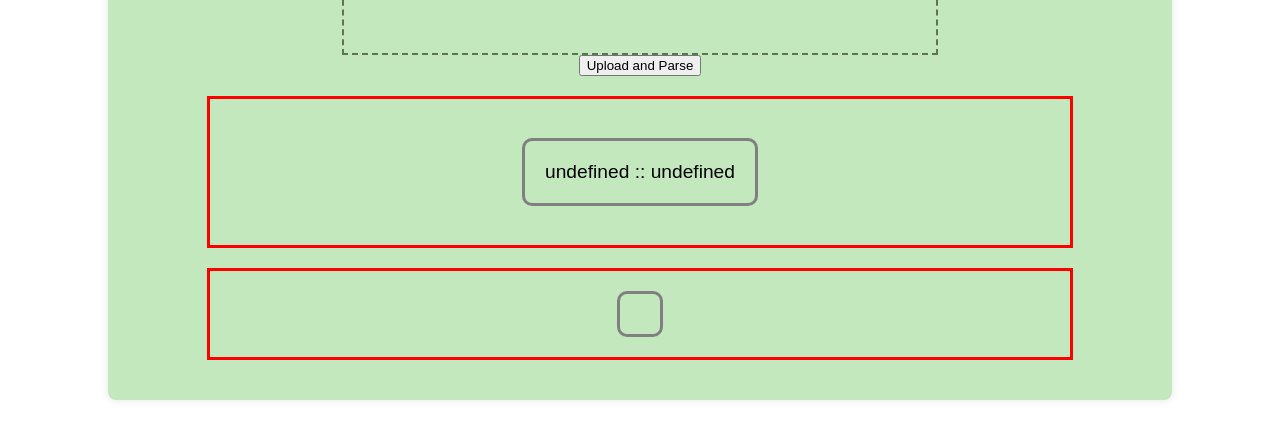
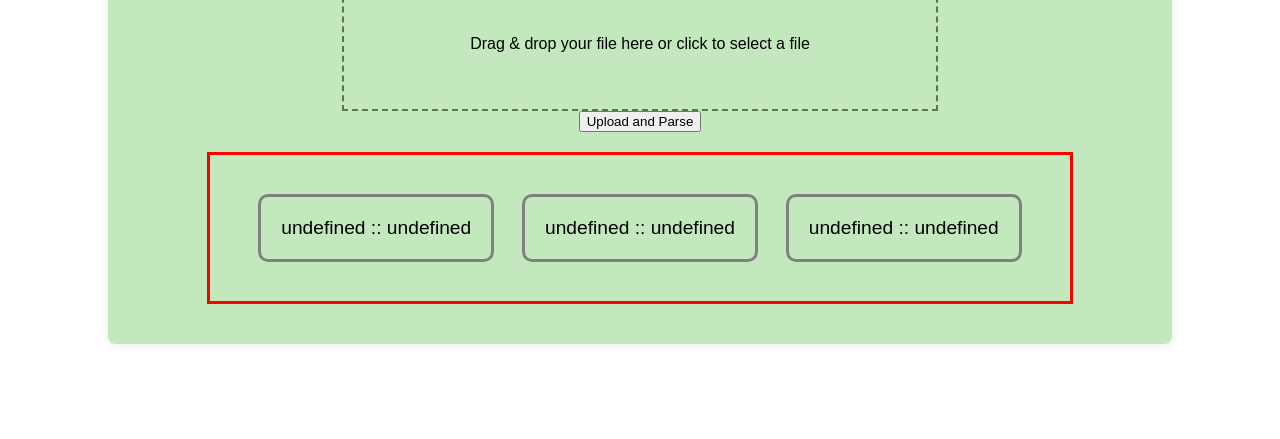
Before and after one commit to Yashpal911/Resume-ATS-and-Enhancer, a website: page public/index.html in a window 1280 px wide. Shown: the part 299-738 px from the top of the page. Drawn offline with Linux system fonts and the light colour scheme.

Commit message:
update 03-11-2024

```diff
--- a/public/script.js
+++ b/public/script.js
@@ -1,11 +1,21 @@
 
 // container under result
+let resultHide = true;
+let enhancementHide = true;
+
 function resultdiv(branch, text){
+    if(resultHide == true){
+        document.getElementById("results").classList.add("resultsDecoration");
+        resultHide = false
+    }
 const section = document.createElement("p");
 section.setAttribute("class","result_div")
 section.innerText = `${branch} :: ${text}`;
 document.getElementById("results").appendChild(section);
 }
+resultdiv()
+resultdiv()
+resultdiv()
 
 // container under enhancement suggestions
 function enhancementDetails(heading,text,modifiedText){
@@ -15,8 +25,6 @@ function enhancementDetails(heading,text,modifiedText){
     document.getElementById("suggestions").appendChild(section);
 }
 
-resultdiv();
-enhancementDetails();
 
 const dropZone = document.getElementById('dropZone');
 const uploadButton = document.getElementById('uploadButton');
--- a/public/styles.css
+++ b/public/styles.css
@@ -34,7 +34,7 @@ body {
     border-color: green;
 }
 
-#results, #suggestions{
+.resultsDecoration, .suggestionsDe{
     display: flex;
     width: 80%;
     margin: 20px auto;
@@ -57,3 +57,7 @@ width: auto;
 .hide{
     display: none;
 }
+
+.show{
+    display: block;
+}
```
